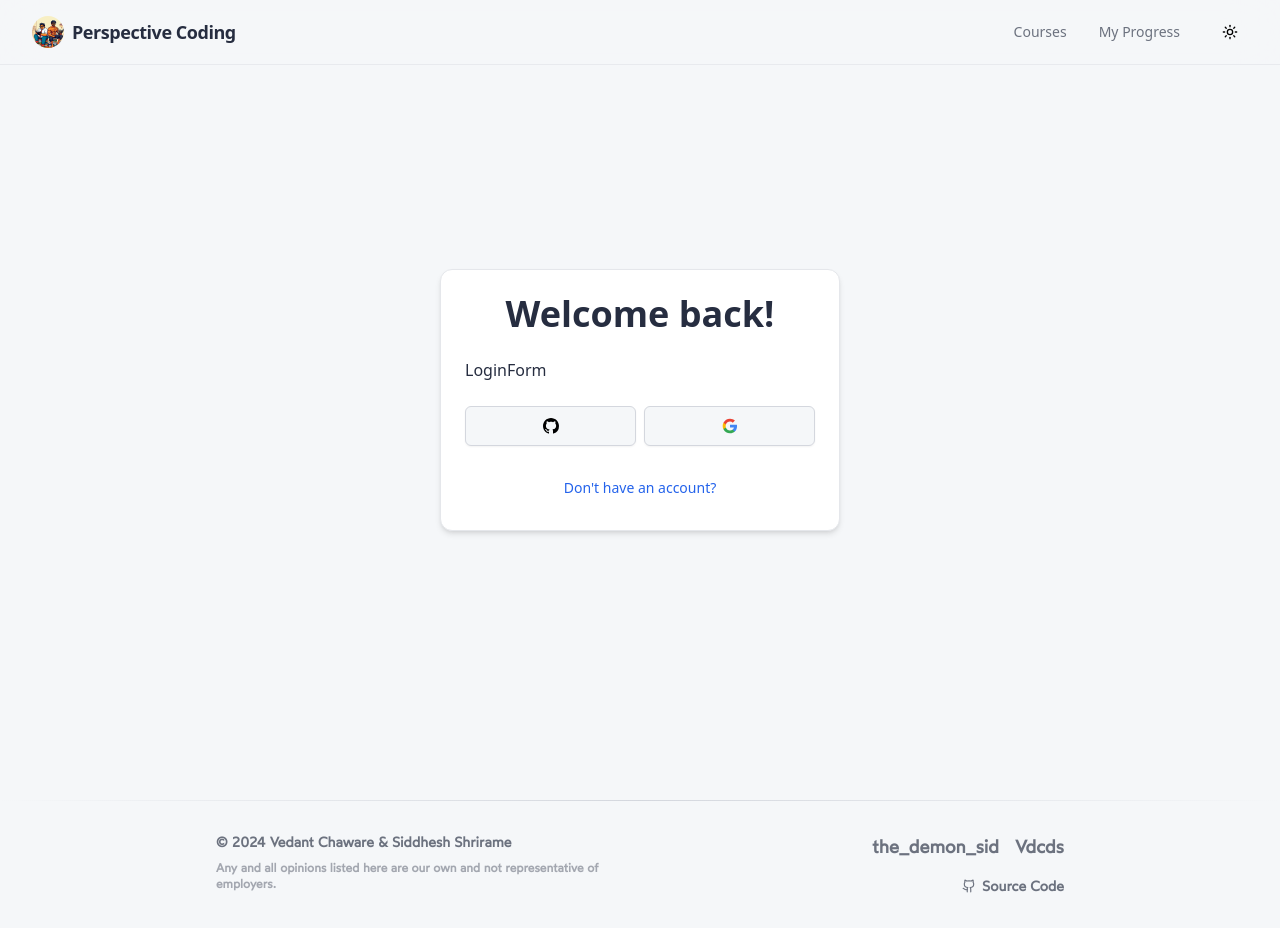
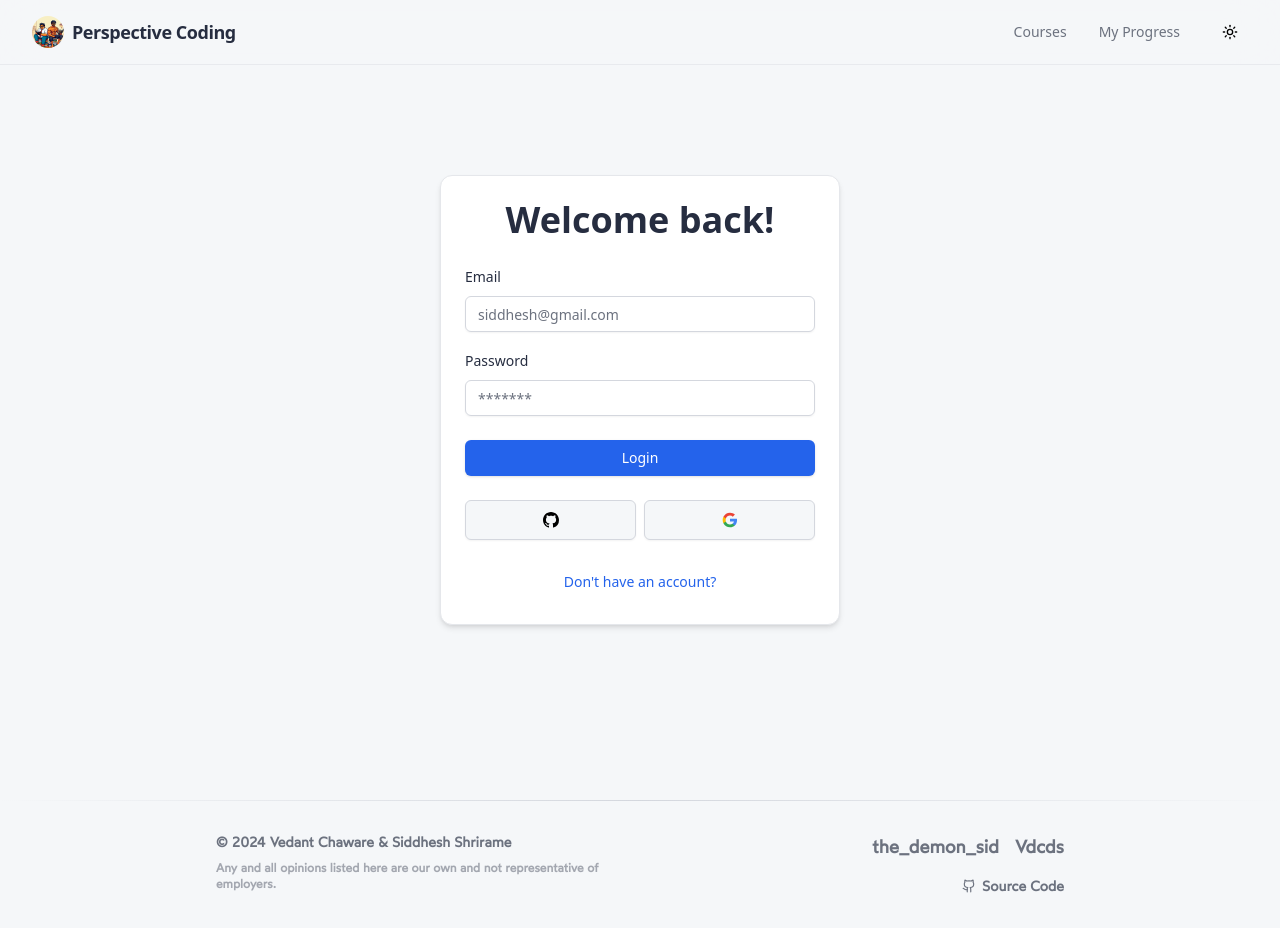
Before and after one commit to thedemonsid/perspective-coding, a Next.js app: page /auth/login in a window 1280 px wide. Built offline with nearby package versions, Linux system fonts and the light colour scheme.

Commit message:
Implement login form with validation using Zod and React Hook Form

```diff
--- a/components/auth/login-form.tsx
+++ b/components/auth/login-form.tsx
@@ -1,7 +1,31 @@
-import React from "react";
+"use client";
+import * as z from "zod";
 import { CardWrapper } from "./card-wrapper";
-
+import { useForm } from "react-hook-form";
+import { LoginSchema } from "@/zod-schema";
+import { zodResolver } from "@hookform/resolvers/zod";
+import {
+  Form,
+  FormControl,
+  FormField,
+  FormItem,
+  FormLabel,
+  FormMessage,
+} from "../ui/form";
+import { Input } from "../ui/input";
+import { Button } from "../ui/button";
 export const LoginForm = () => {
+  const form = useForm<z.infer<typeof LoginSchema>>({
+    resolver: zodResolver(LoginSchema),
+    defaultValues: {
+      email: "",
+      password: "",
+    },
+  });
+  const onSubmit = () => {
+    const formValues = form.getValues();
+    console.log(formValues);
+  };
   return (
     <CardWrapper
       headerLabel="Welcome back!"
@@ -9,7 +33,54 @@ export const LoginForm = () => {
       backButtonHref="/auth/register"
       showSocial
     >
-      <div>LoginForm</div>
+      <Form {...form}>
+        <form
+          className="space-y-6"
+          onSubmit={form.handleSubmit(() => {
+            onSubmit();
+          })}
+        >
+          <div className="space-y-4">
+            <FormField
+              control={form.control}
+              name="email"
+              render={({ field }) => (
+                <FormItem>
+                  <FormLabel htmlFor="email">Email</FormLabel>
+                  <FormControl>
+                    <Input
+                      {...field}
+                      id="email"
+                      type="email"
+                      placeholder="siddhesh@gmail.com "
+                    />
+                  </FormControl>
+                  <FormMessage></FormMessage>
+                </FormItem>
+              )}
+            />
+            <FormField
+              control={form.control}
+              name="password"
+              render={({ field }) => (
+                <FormItem>
+                  <FormLabel htmlFor="password">Password</FormLabel>
+                  <FormControl>
+                    <Input
+                      {...field}
+                      id="password"
+                      type="password"
+                      placeholder="*******"
+                    />
+                  </FormControl>
+                  <FormMessage></FormMessage>
+                </FormItem>
+              )}
+            />
+          </div>
+          <Button type="submit" className="w-full">Login</Button>
+        </form>
+      </Form>
     </CardWrapper>
   );
 };
--- a/zod-schema/index.ts
+++ b/zod-schema/index.ts
@@ -1,21 +1,12 @@
 import * as z from "zod";
 
-export const BlogSchema = z.object({
-  id: z.string().cuid().optional(),
-  title: z.string(),
-  description: z.string(),
-  author: z.string(),
-  content: z.string(),
-  createdAt: z.date().optional(),
-  updatedAt: z.date().optional(),
-  usersId: z.string().cuid().optional(),
+export const LoginSchema = z.object({
+  email: z.string().email("Invalid email address"),
+  password: z.string().min(1, "Password is required"),
 });
 
-export const UserSchema = z.object({
-  id: z.string().cuid().optional(),
-  name: z.string(),
+export const RegisterSchema = z.object({
   email: z.string().email(),
-  createdAt: z.date().optional(),
-  updatedAt: z.date().optional(),
-  blogs: z.array(BlogSchema).optional(),
+  password: z.string().min(6),
+  username: z.string().min(3),
 });
```
